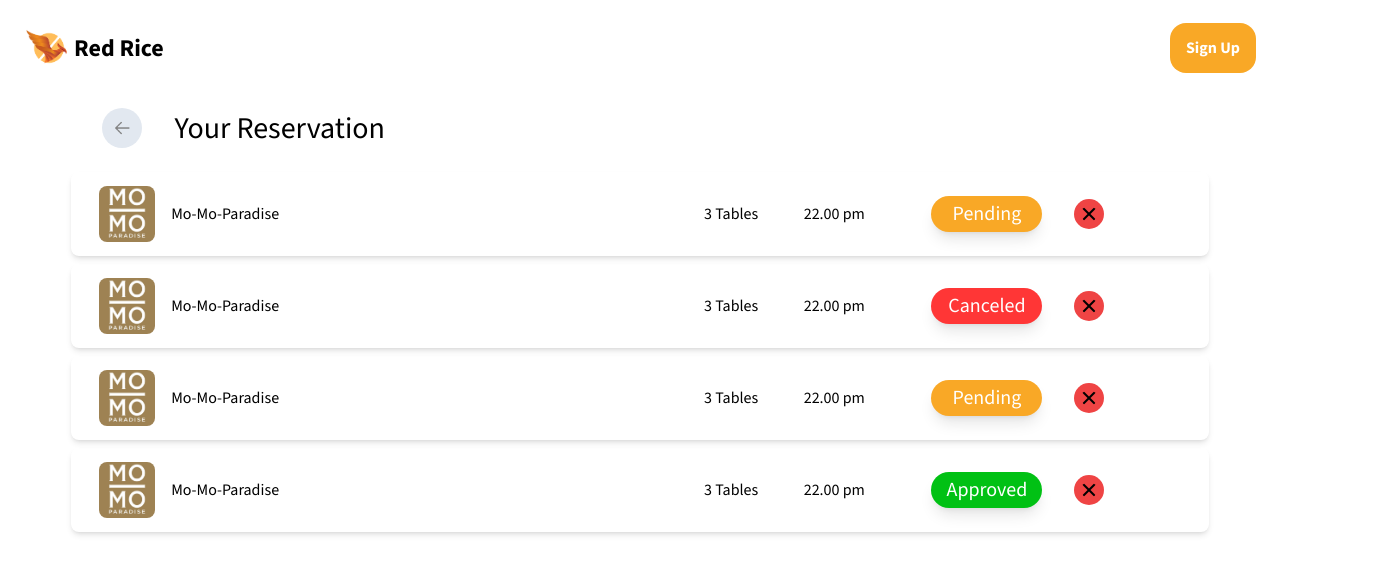
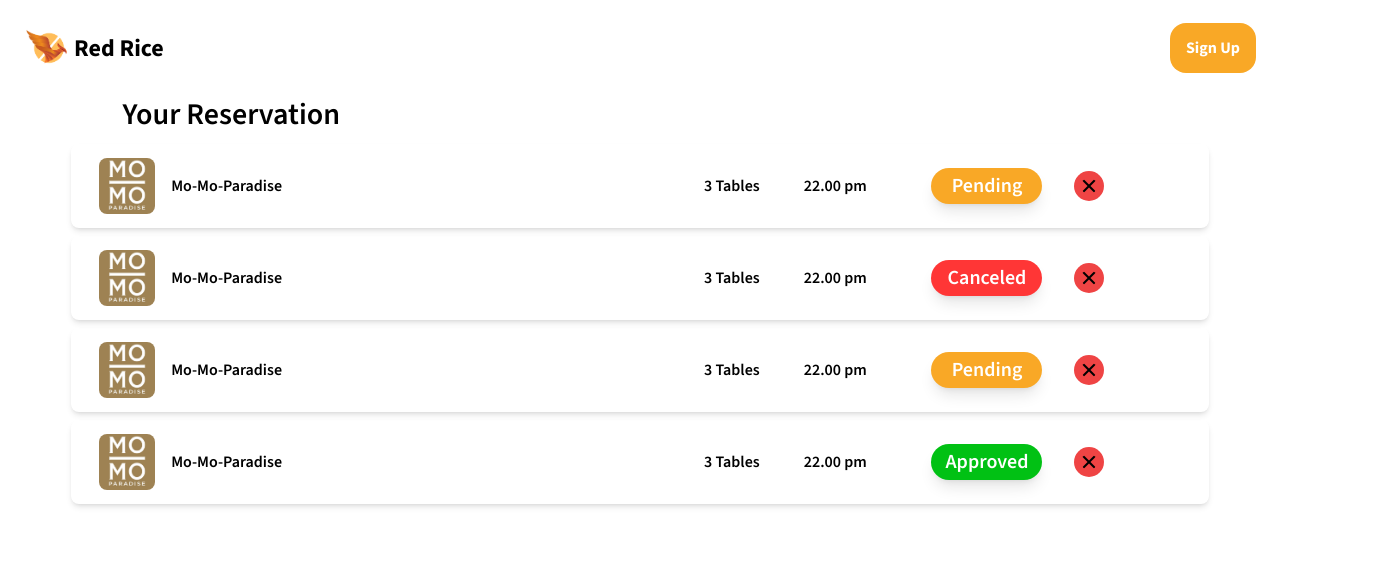
Before and after one commit to 2110503TACEDT66/swdevprac2-project-red-rice, a Next.js app: page /reservation in a window 1280 px wide. Shown: the top 574 px of the page, 1382 px wide, since content can reach past the window. Built offline with nearby package versions, Linux system fonts and the light colour scheme.

Commit message:
fix z-index alert& rm backbtn

```diff
--- a/src/components/DonePage.tsx
+++ b/src/components/DonePage.tsx
@@ -14,8 +14,8 @@ export default function DonePage({head,detail,path}:{head:string,detail:String,p
                         />
                     </div>
                 </div>
-                    <div className=" text-4xl bold text-center m-3">{head}</div>
-                    <Link href={path} className="hover:underline "><div className="text-center m-3 text-sm text-slate-400">{detail}</div></Link>
+                    <div className=" text-4xl bold text-center m-3 font-semibold">{head}</div>
+                    <Link href={path} className="hover:underline "><div className="text-center m-3 text-sm text-slate-400 font-semibold">{detail}</div></Link>
             </div>
 
 
--- a/src/components/reservation/reservationcard.tsx
+++ b/src/components/reservation/reservationcard.tsx
@@ -1,5 +1,4 @@
 'use client'
-
 import { useReducer, useState } from "react";
 import Image from "next/image";
 import ConfirmDeleteReserve from "../ConfirmDeleteReserve";
@@ -33,7 +32,7 @@ export default function ReservationCard({id,name,table,time,state,picture}:{id:s
     return(
         <div className=" w-[90%] h-full rounded-lg shadow-md m-1 flex flex-row ">
             {resultshow &&
-                <div className="fixed top-0 left-0 w-full h-full flex justify-center items-center bg-black bg-opacity-30 px-5">
+                <div className="fixed top-0 left-0 w-full h-full flex justify-center items-center bg-black bg-opacity-30 px-5 z-10">
                 <div className="px-10 py-10 bg-white shadow-lg rounded-[1rem] flex flex-col justify-center items-center">
                     <h1 className='mb-4 text-xl font-bold'>Are you sure for delete Reservation at {name} ?</h1>
                     <div className='flex flex-row gap-3'>
@@ -50,11 +49,11 @@ export default function ReservationCard({id,name,table,time,state,picture}:{id:s
                 className= 'object-cover rounded-lg '
                 />
             </div>
-            <div className='w-[50%] m-1 self-center '>{name}</div>
+            <div className='w-[50%] m-1 self-center font-semibold'>{name}</div>
             <div className='w-[50%] relative right-0  m-3 self-center flex flex-row items-center'>
-                <div className='w-[15%] m-3  '>{table} Tables</div>
-                <div className='w-[15%] m-3  '>{time}</div>
-                <div className={`w-[22%] h-[5%] self-center m-3 ml-10 ${getBackgroundColor()} p-1 text-white text-center rounded-full text-xl bold shadow-lg `}>{state}</div>
+                <div className='w-[15%] m-3  font-semibold'>{table} Tables</div>
+                <div className='w-[15%] m-3  font-semibold'>{time}</div>
+                <div className={`w-[22%] h-[5%] self-center m-3 ml-10 ${getBackgroundColor()} p-1 text-white text-center rounded-full text-xl bold shadow-lg font-semibold`}>{state}</div>
                     <div className="w-[30px] h-[30px]  bg-red-500 rounded-full hover:bg-red-700 m-3 ml-5">
 
                         <div className="w-full h-full flex justify-center items-center " onClick={()=>dispatchshow({type:"show"})}>
--- a/src/components/subbar.tsx
+++ b/src/components/subbar.tsx
@@ -4,8 +4,7 @@ export default function SubBar({text}:{text:string}){
 
     return(
         <div className="flex flex-row w-full">
-            <BackBtn></BackBtn>
-            <h1 className="w-full ml-5 self-center text-3xl bold">{text}</h1>
+            <h1 className="w-full ml-5 self-center text-3xl bold font-semibold relative left-[8%]">{text}</h1>
         </div>
     )
 }
```
